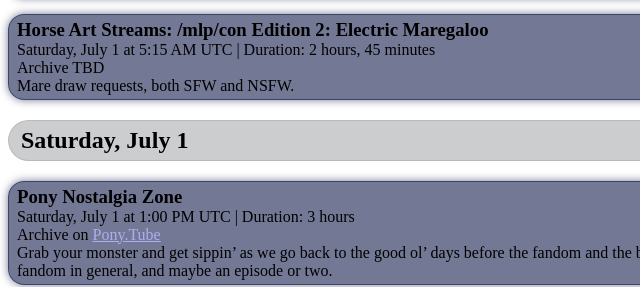
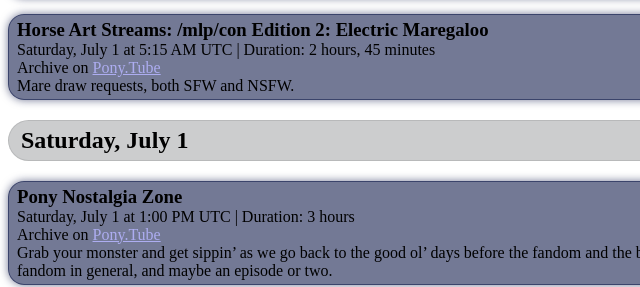
Before and after one commit to mlpcon/mlpcon.online, a plain HTML site: page schedule.html in a window 1280 px wide. Shown: the part 804-1091 px from the top of the page, 0-640 px from the left. Drawn offline with Linux system fonts and the light colour scheme.

Commit message:
Updated link for Horse Art Streams: /mlp/con Edition 2: Electric Maregaloo

```diff
--- a/schedule.html
+++ b/schedule.html
@@ -185,7 +185,7 @@
 							Duration: <time class="dt-duration" datetime="PT2H45M">2 hours, 45 minutes</time>
 						</div>
 						<nav>
-							Archive TBD
+							Archive on <a class="u-url" href="//pony.tube/w/7YLpDU7rAWmUV2uY3zVSZy" rel="external noopener" target="_blank">Pony.Tube</a>
 						</nav>
 						<div class="e-content">
 							Mare draw requests, both SFW and NSFW.
```
